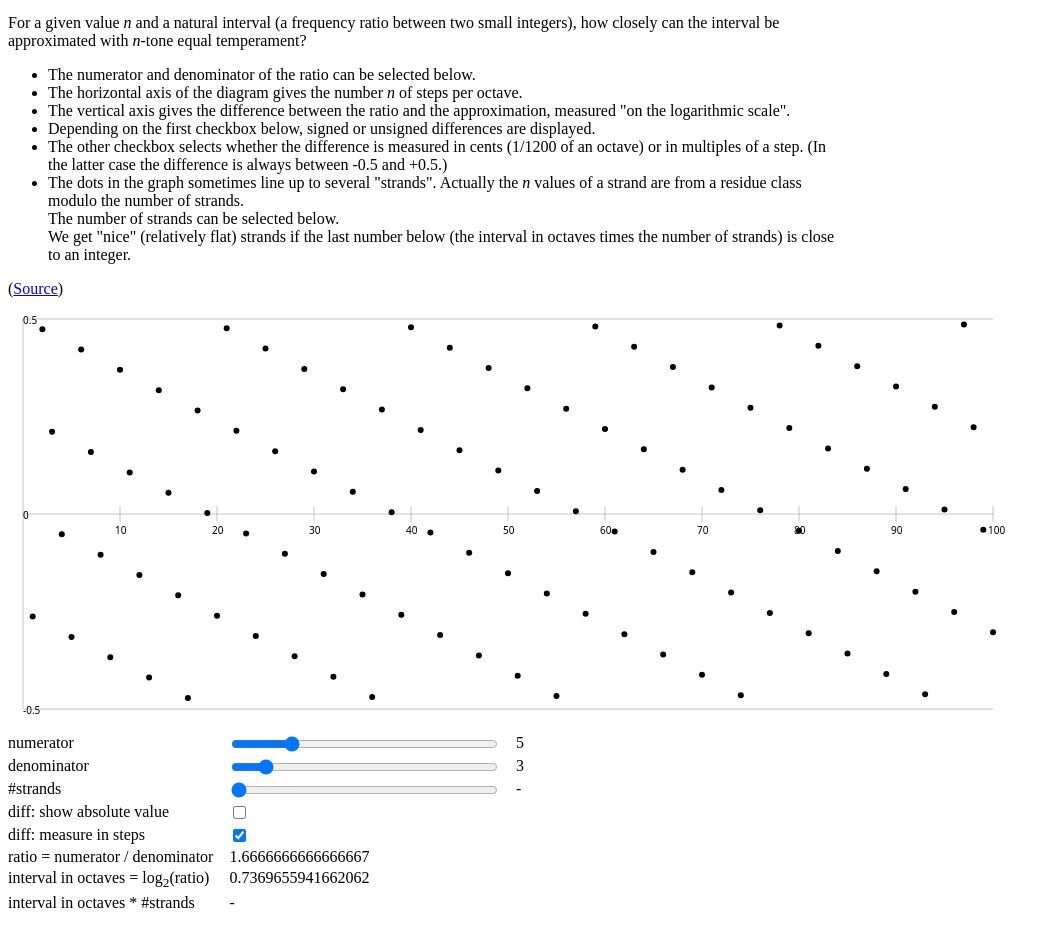
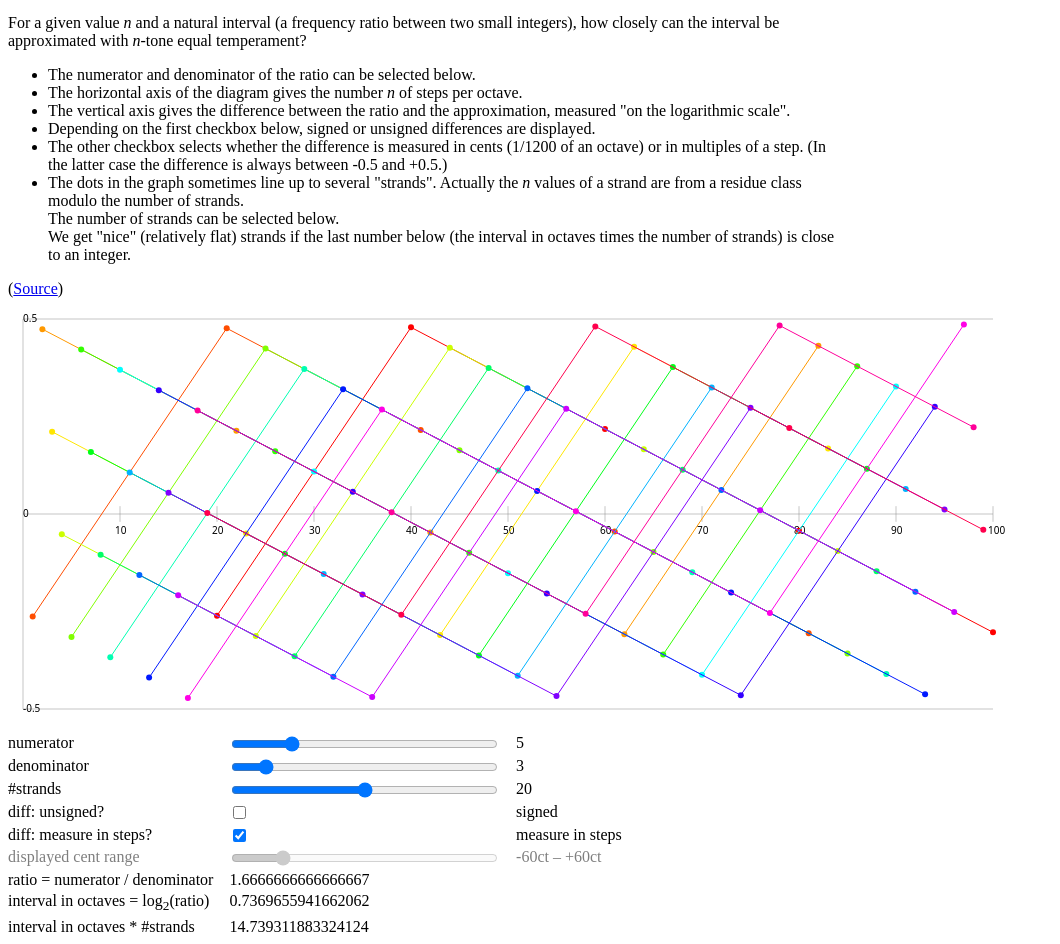
Before and after one commit to hcschuetz/interval-approximation, a website built with Vite: page index.html in a window 1280 px wide. Shown: the part 137-1081 px from the top of the page, without its empty margins (0-1060 px from the left). Before the commit the page ends 1057 px from the top, so only its background shows below. Built offline with nearby package versions, Linux system fonts and the light colour scheme.

Commit message:
made the cent range configurable
+ minor polishing

```diff
--- a/index.html
+++ b/index.html
@@ -86,13 +86,17 @@
       <input type="range" id="strands" min="0" max="40">
       <output id="strands-out"></output>
 
-      <label for="abs">diff: show absolute value</label>
+      <label for="abs">diff: unsigned?</label>
       <input type="checkbox" id="abs">
-      <span></span>
+      <output id="abs-out"></output>
 
-      <label for="in-steps">diff: measure in steps</label>
+      <label for="in-steps">diff: measure in steps?</label>
       <input type="checkbox" id="in-steps">
-      <span></span>
+      <output id="in-steps-out"></output>
+
+      <label for="max-cents">displayed cent range</label>
+      <input type="range" id="max-cents" min="10" max="300" step="10">
+      <output id="max-cents-out"></output>
 
       <span>ratio = numerator / denominator</span>
       <output id="ratio"></output>
--- a/src/main.ts
+++ b/src/main.ts
@@ -1,8 +1,5 @@
 const N = 100;
 const dotRadius = 3;
-// The y axis will go from -centsRange/2 to +centsRange/2:
-const centsRange = 60;
-const centsTick = 10; // step width for labelling the y axis
 
 
 const TAU = 2 * Math.PI;
@@ -39,25 +36,56 @@ function dot(x: number, y: number) {
 
 const numIn = document.querySelector<HTMLInputElement>("#numerator")!;
 const numOut = document.querySelector<HTMLOutputElement>("#numerator-out")!;
-numIn?.addEventListener("input", () => numOut.value = numIn.value);
+numIn.addEventListener("input", () => numOut.value = numIn.value);
 numIn.value = numOut.value = "5";
 
 const denomIn = document.querySelector<HTMLInputElement>("#denominator")!;
 const denomOut = document.querySelector<HTMLOutputElement>("#denominator-out")!;
-denomIn?.addEventListener("input", () => denomOut.value = denomIn.value);
+denomIn.addEventListener("input", () => denomOut.value = denomIn.value);
 denomIn.value = denomOut.value = "3";
 
 const strandsIn = document.querySelector<HTMLInputElement>("#strands")!;
 const strandsOut = document.querySelector<HTMLOutputElement>("#strands-out")!;
-strandsIn?.addEventListener("input", () =>
+strandsIn.addEventListener("input", () =>
   strandsOut.value = strandsIn.value === "0" ? "-" : strandsIn.value);
-strandsIn.value = "0";
-strandsOut.value = "-";
+strandsIn.dispatchEvent(new InputEvent("input"));
 
 const absIn = document.querySelector<HTMLInputElement>("#abs")!;
+const absOut = document.querySelector<HTMLInputElement>("#abs-out")!;
+absIn.addEventListener("change", () => {
+  absOut.value = absIn.checked ? "unsigned" : "signed";
+})
 absIn.checked = false;
+absIn.dispatchEvent(new CustomEvent("change"));
+
 const inStepsIn = document.querySelector<HTMLInputElement>("#in-steps")!;
+const inStepsOut = document.querySelector<HTMLInputElement>("#in-steps-out")!;
+inStepsIn.addEventListener("change", () => {
+  inStepsOut.value = inStepsIn.checked ? "measure in steps" : "measure in cents";
+});
 inStepsIn.checked = true;
+inStepsIn.dispatchEvent(new CustomEvent("change"));
+
+// The y axis will go from -maxCents to +maxCents:
+let maxCents = 60;
+const maxCentsLabel = document.querySelector<HTMLLabelElement>('label[for="max-cents"]')!;
+const maxCentsIn = document.querySelector<HTMLInputElement>("#max-cents")!;
+const maxCentsOut = document.querySelector<HTMLOutputElement>("#max-cents-out")!;
+maxCentsIn.addEventListener("input", () => {
+  const {value} = maxCentsIn;
+  maxCentsOut.value = `-${value}ct – +${value}ct`;
+  maxCents = Number.parseInt(value);
+});
+maxCentsIn.value = maxCents.toString();
+maxCentsIn.dispatchEvent(new InputEvent("input"));
+
+inStepsIn.addEventListener("change", () => {
+  const {checked} = inStepsIn;
+  maxCentsIn.disabled = checked;
+  maxCentsLabel.style.opacity = maxCentsOut.style.opacity = checked ? "0.5" : "1";
+});
+inStepsIn.dispatchEvent(new CustomEvent("change"));
+
 
 const ratioOut = document.querySelector<HTMLOutputElement>("#ratio")!;
 const intervalInOctavesOut = document.querySelector<HTMLOutputElement>("#interval-in-octaves")!;
@@ -68,10 +96,7 @@ function coords() {
   ctx.fillStyle = "#000";
   ctx.lineWidth = .5;
 
-  line(fromX, fromY, toX, fromY);
   line(fromX, 0    , toX, 0    );
-  line(fromX, toY  , toX, toY  );
-
   line(fromX, fromY, fromX, toY);
 
   // TODO eliminate "magic" numbers
@@ -82,12 +107,23 @@ function coords() {
     ctx.fillText(x.toString(), posX(x)-5, posY(-0.05));
   }
   if (inStepsIn.checked) {
+    line(fromX, fromY, toX, fromY);
+    line(fromX, toY  , toX, toY  );
     for (const y of [fromY, 0, toY]) {
-      ctx.fillText(y.toString(), posX(0), posY(y) + 5);
+      ctx.fillText(y.toString(), posX(0), posY(y) + 3);
     }
   } else {
-    for (let y = fromY * centsRange; y <= toY * centsRange; y += centsTick) {
-      ctx.fillText(y.toFixed() + "ct", posX(0), posY(y/centsRange) + 5);
+    ctx.fillText("0ct", posX(0), posY(0) + 3);
+    const centsTick =
+      maxCents < 20 ? 5 :
+      maxCents < 50 ? 10 :
+      maxCents < 100 ? 20 :
+      maxCents < 200 ? 50 :
+      100;
+    const scaling = 0.5 / maxCents;
+    for (let y = centsTick; y <= maxCents; y += centsTick) {
+      ctx.fillText(`-${y.toFixed()}ct`, posX(0), posY(-y*scaling) + 3);
+      ctx.fillText(`+${y.toFixed()}ct`, posX(0), posY(+y*scaling) + 3);
     }
   }
 }
@@ -115,7 +151,7 @@ function draw() {
       const rounded = Math.round(steps);
       let diff = steps - rounded;
       if (abs) diff = Math.abs(diff);
-      if (!inSteps) diff = diff * 1200 / (n * centsRange);
+      if (!inSteps) diff = diff * 600 / (n * maxCents);
       dot(n, diff);
       if (!strands) continue;
       if (nOld > 0) {
@@ -126,7 +162,7 @@ function draw() {
   }
 }
 
-for (const el of [numIn, denomIn, strandsIn, absIn, inStepsIn]) {
+for (const el of [numIn, denomIn, strandsIn, absIn, inStepsIn, maxCentsIn]) {
   el.addEventListener("input", () => {
     ctx.clearRect(0, 0, width, height);
     coords();
```
